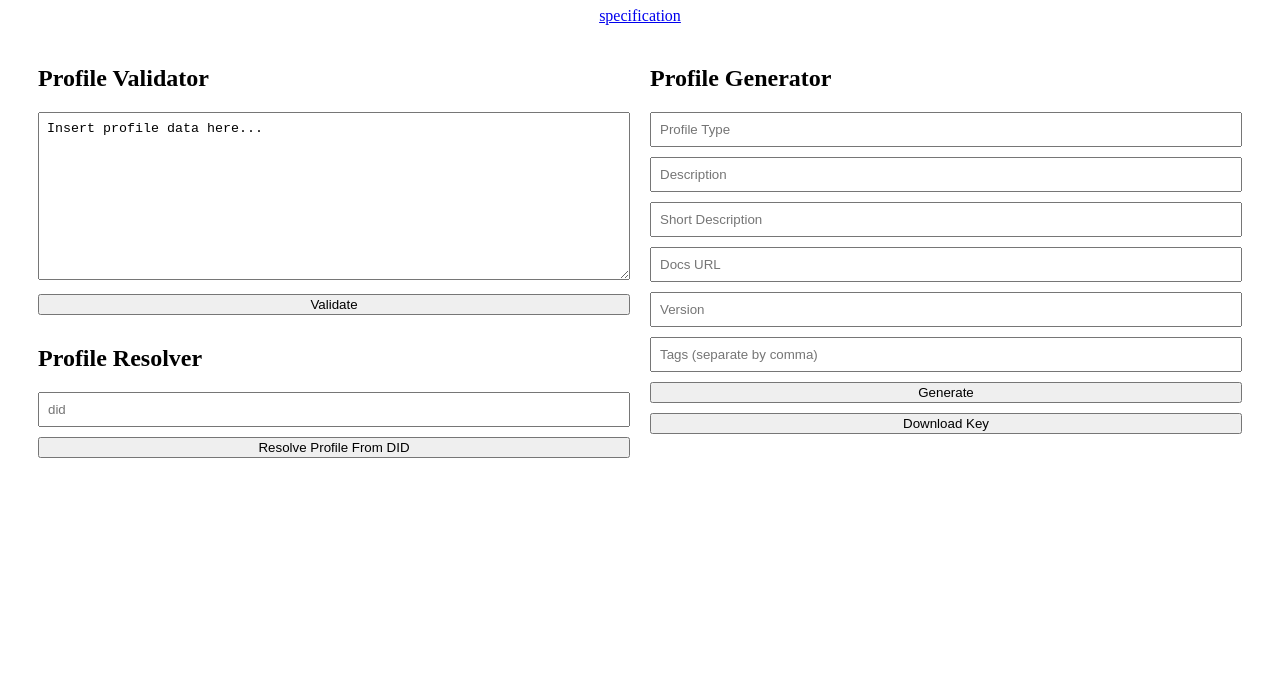
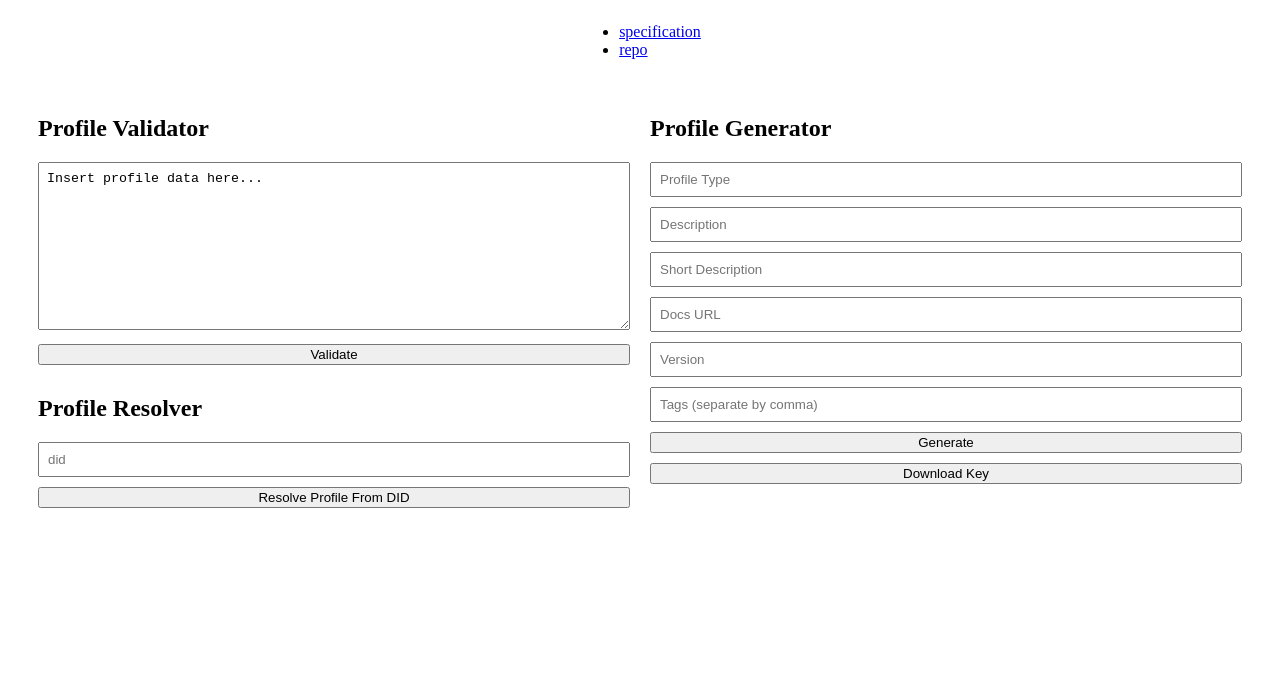
Before and after one commit to andorsk/service-profile-tool, a website built with Parcel: page src/views/index.html in a window 1280 px wide. Shown: the part 101-800 px from the top of the page. Built offline with nearby package versions, Linux system fonts and the light colour scheme.

Commit message:
updated index.html

```diff
--- a/src/views/index.html
+++ b/src/views/index.html
@@ -38,9 +38,18 @@
   </head>
   <body>
     <h1>Service Profile Tool</h1>
-    <a href="https://github.com/trustoverip/tswg-trust-registry-service-profile"
-      >specification</a
-    >
+    <ul>
+      <li>
+        <a
+          href="https://github.com/trustoverip/tswg-trust-registry-service-profile"
+          >specification</a
+        >
+      </li>
+      <li>
+        <a href="https://github.com/andorsk/service-profile-tool">repo</a>
+      </li>
+    </ul>
+
     <div class="container">
       <div class="section">
         <h2>Profile Validator</h2>
```
